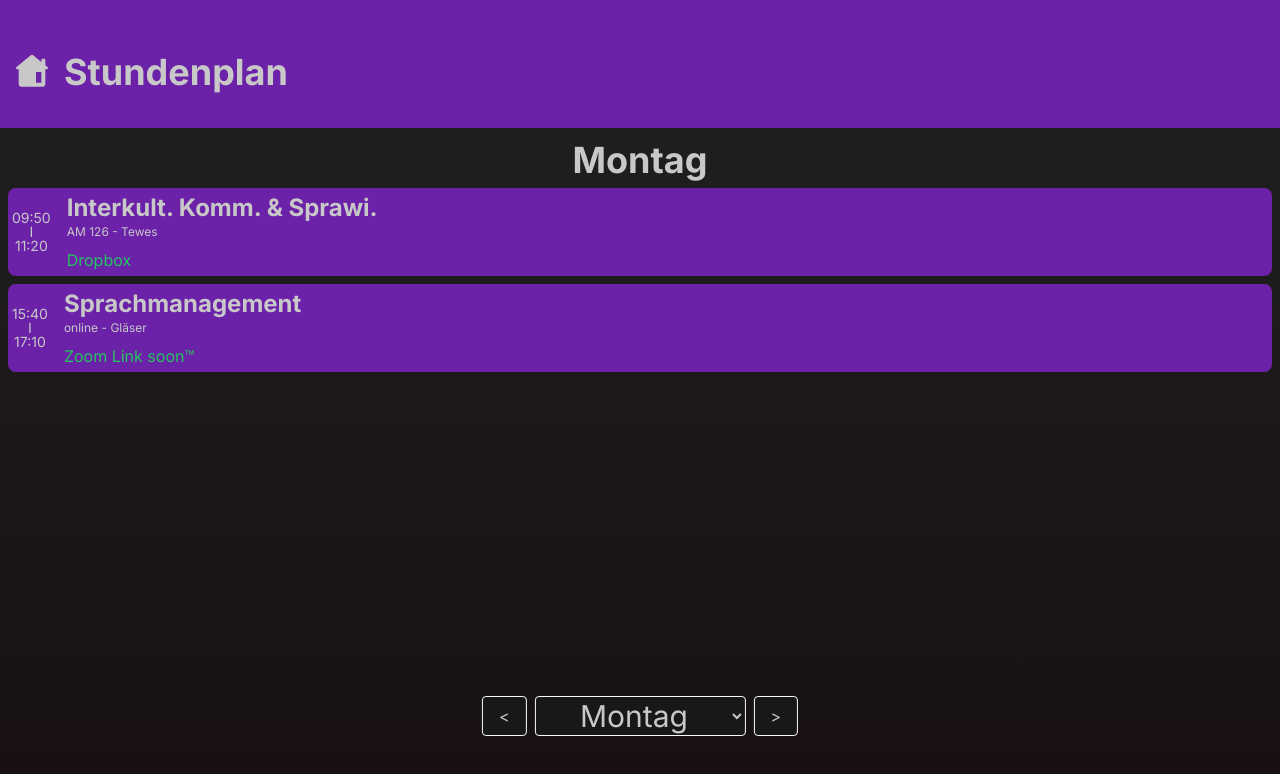
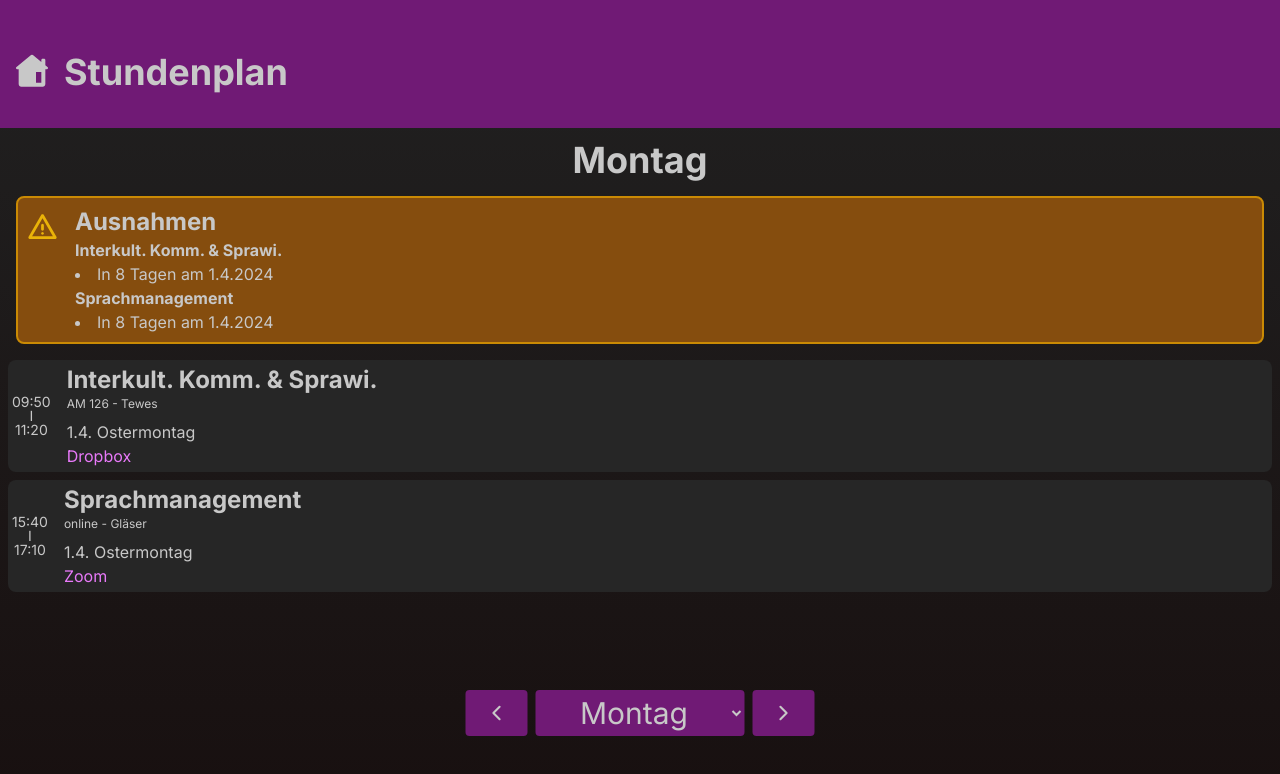
Before and after one commit to jmjules/KMM-Helper, a Next.js app: page /stundenplan in a window 1280 px wide. Shown: the top 774 px of the page. Built offline with nearby package versions, Linux system fonts and the light colour scheme.

Commit message:
updated UI

```diff
--- a/src/app/page.tsx
+++ b/src/app/page.tsx
@@ -6,7 +6,7 @@ import HowToNotice from "@/app/components/HowToNotice";
 export default function Home() {
   return (
     <main className="min-h-screen">
-      <div className="h-36 p-3 mb-7 bg-red-700 flex place-items-center">
+      <div className="h-36 p-3 mb-7 bg-fuchsia-900 flex place-items-center">
         <h1 className="text-4xl font-extrabold">KMM-Hub</h1>
       </div>
 
@@ -20,7 +20,7 @@ export default function Home() {
         <nav className="flex flex-col md:flex-row gap-5 mt-5">
           <Link
             href="/stundenplan"
-            className="text-xl rounded-lg bg-slate-800 px-5 py-7 flex gap-5 items-center"
+            className="text-xl rounded-lg bg-stone-800 px-5 py-7 flex gap-5 items-center"
           >
             <img src="/icons/icon-timetable.svg" className="w-9" />
             Stundenplan
@@ -28,7 +28,7 @@ export default function Home() {
 
           <Link
             href="/semesterdaten"
-            className="text-xl rounded-lg bg-slate-800 px-5 py-7 flex gap-5 items-center"
+            className="text-xl rounded-lg bg-stone-800 px-5 py-7 flex gap-5 items-center"
           >
             <img src="/icons/icon-calendar.svg" className="w-9" />
             Semesterdaten
@@ -36,7 +36,7 @@ export default function Home() {
 
           <Link
             href="/"
-            className="text-xl rounded-lg bg-slate-800 px-5 py-7 flex gap-5 items-center"
+            className="text-xl rounded-lg bg-stone-800 px-5 py-7 flex gap-5 items-center"
           >
             {/* <img src="/icons/icon-calendar.svg" className="w-9" /> */}
             <h2 className="text-xl font-bold">???</h2>
--- a/src/app/stundenplan/components/Timetable.tsx
+++ b/src/app/stundenplan/components/Timetable.tsx
@@ -58,7 +58,7 @@ export default function Timetable ( {timeTableData}: TimetableProps ) {
   const [startX, setStartX] = useState(null);
 
   const handleTouchStart = (event) => {
-    // setStartX(event.touches[0].clientX);
+    setStartX(event.touches[0].clientX);
     console.log("touch started");
 
   };
@@ -73,8 +73,12 @@ export default function Timetable ( {timeTableData}: TimetableProps ) {
 
     if (deltaX > 50 && selectedIndex > 0) {
       setSelectedDay(days[selectedIndex-1]); // Swipe right, go to previous day
+      console.log("right");
+
     } else if (deltaX < -50 && selectedIndex < days.length - 1) {
       setSelectedDay(days[selectedIndex+1]); // Swipe left, go to next day
+      console.log("left");
+
     }
   };
 
@@ -85,14 +89,14 @@ export default function Timetable ( {timeTableData}: TimetableProps ) {
         <TimetableDisplay selectedDay={selectedDay} data={timeTableData} /> : null
       }
       <TimetableMenu selectedDay={selectedDay} setSelectedDay={setSelectedDay} />
-      {/* <div
+      <div
         onTouchStart={handleTouchStart}
         onTouchEnd={handleTouchEnd}
         onTouchCancel={handleTouchEnd}
         // onPointerDown={e => console.log("down")}
         // onPointerMove={e => console.log("move")}
-        className="absolute top-0 bottom-0 left-0 right-0 z-1??? bg-green-500">
-      </div> */}
+        className="absolute top-32 bottom-32 left-0 right-0 z-1 bg-transparent">
+      </div>
     </>
   );
 }
--- a/src/app/stundenplan/components/TimetableDisplay.tsx
+++ b/src/app/stundenplan/components/TimetableDisplay.tsx
@@ -49,8 +49,12 @@ export default function TimetableDisplay({ selectedDay, data }: TimetableDisplay
         <h2 className="text-4xl font-bold text-center">{selectedDay}</h2>
         {
           filteredExceptions.length > 0 &&
-          (<div className="bg-red-700 rounded-lg m-2 p-2">
-            <h3 className="text-2xl font-bold">⚠ Ausnahmen</h3>
+          (<div className="bg-yellow-800 rounded-lg border-2 border-yellow-600  m-4 p-2 flex gap-4">
+            <div className="self-start py-1 text-yellow-500">
+              <svg xmlns="http://www.w3.org/2000/svg" fill="currentColor" height="33" width="33" viewBox="0 -960 960 960" ><path d="M109-120q-11 0-20-5.5T75-140q-5-9-5.5-19.5T75-180l370-640q6-10 15.5-15t19.5-5q10 0 19.5 5t15.5 15l370 640q6 10 5.5 20.5T885-140q-5 9-14 14.5t-20 5.5H109Zm69-80h604L480-720 178-200Zm302-40q17 0 28.5-11.5T520-280q0-17-11.5-28.5T480-320q-17 0-28.5 11.5T440-280q0 17 11.5 28.5T480-240Zm0-120q17 0 28.5-11.5T520-400v-120q0-17-11.5-28.5T480-560q-17 0-28.5 11.5T440-520v120q0 17 11.5 28.5T480-360Zm0-100Z"/></svg>
+            </div>
+            <div>
+              <h3 className="text-2xl font-bold">Ausnahmen</h3>
               {filteredExceptions.map(arr => (
                 <>
                   <p className="font-bold">{arr[0]}</p>
@@ -58,16 +62,16 @@ export default function TimetableDisplay({ selectedDay, data }: TimetableDisplay
                       { arr[1].map((dateString) => (
                         <>
                           {
-                          compareToToday(dateString) >= 0 && compareToToday(dateString) < 31
+                            compareToToday(dateString) >= 0 && compareToToday(dateString) < 15
                               &&
                             <li className="list-inside list-disc"> {createWarningText(dateString)} </li>
                           }
                         </>
                       )) }
-
                     </ul>
                 </>
               ))}
+            </div>
           </div>)
         }
 
@@ -77,7 +81,7 @@ export default function TimetableDisplay({ selectedDay, data }: TimetableDisplay
           const bodyArr = classData.body.split("<br>")
 
           return (
-            <div key={classKey} className="bg-purple-800 rounded-lg m-2 p-1 flex gap-4">
+            <div key={classKey} className="bg-neutral-800 rounded-lg m-2 p-1 flex gap-4">
               <p className="text-sm text-center leading-none self-center">
                 {classData.start} <br />
                      I <br />
@@ -91,7 +95,7 @@ export default function TimetableDisplay({ selectedDay, data }: TimetableDisplay
                   <p key={paragraph} className="p-0">{paragraph}</p>
                 ))}
 
-                <a href={classData.link[0]} target="_blank" className="text-green-500">
+                <a href={classData.link[0]} target="_blank" className="text-fuchsia-400">
                   {classData.link[1]}
                 </a>
               </div>
--- a/src/app/stundenplan/components/TimetableMenu.tsx
+++ b/src/app/stundenplan/components/TimetableMenu.tsx
@@ -33,17 +33,25 @@ export default function TimetableMenu( {selectedDay, setSelectedDay}: TimetableM
 
     return (
         <div className="fixed z-10 bottom-16 left-2/4 -translate-x-1/2 flex gap-2">
-            <button onClick={()=> handleClick("previous")} className="bg-zinc-900 border border-stone-50 rounded px-4"> {"<"} </button>
+            <button onClick={()=> handleClick("previous")} className="bg-fuchsia-900 rounded px-4">
+                <svg xmlns="http://www.w3.org/2000/svg" width={30} id="left" x="0" y="0" version="1.1" viewBox="0 0 29 29">
+                    <path fill="none" stroke="#c8c8c8" stroke-linecap="round" stroke-linejoin="round" stroke-miterlimit="10" stroke-width="2" d="m17.5 20.5-6-6 6-6"></path>
+                </svg>
+            </button>
             <select
-            className="text-3xl bg-zinc-900 border border-stone-50 rounded px-3 text-center"
+            className="text-3xl bg-fuchsia-900 rounded px-3 py-1 text-center"
             value={selectedDay}
             onChange={(e) => setSelectedDay(e.target.value as 'Montag' | 'Dienstag' | 'Mittwoch' | 'Donnerstag' | 'Freitag')}
             >
                 {options.map((option) => (
-                    <option key={option} value={option} className="bg-zinc-700"> {option} </option>
+                    <option key={option} value={option} className="bg-fuchsia-900"> {option} </option>
                 ))}
             </select>
-            <button onClick={()=> handleClick("next")} className="bg-zinc-900 border border-stone-50 rounded px-4"> {">"} </button>
+            <button onClick={()=> handleClick("next")} className="bg-fuchsia-900 rounded px-4">
+                <svg className="scale-x-[-1]" xmlns="http://www.w3.org/2000/svg" width={30} id="left" x="0" y="0" version="1.1" viewBox="0 0 29 29">
+                    <path fill="none" stroke="#c8c8c8" stroke-linecap="round" stroke-linejoin="round" stroke-miterlimit="10" stroke-width="2" d="m17.5 20.5-6-6 6-6"></path>
+                </svg>
+             </button>
         </div>
     )
 }
--- a/src/app/stundenplan/data.json
+++ b/src/app/stundenplan/data.json
@@ -6,9 +6,9 @@
             "room": "AM 126",
             "start": "09:50",
             "end": "11:20",
-            "body": "",
+            "body": "1.4. Ostermontag",
             "link": ["https://www.dropbox.com/sh/4ckuiws1x2g8a3p/AABQrDcRdyhWoB7LiBhzTlvla?dl=0", "Dropbox"],
-            "exceptions": []
+            "exceptions": ["2024-04-01"]
         },
         {
             "name": "Sprachmanagement",
@@ -16,9 +16,9 @@
             "room": "online",
             "start": "15:40",
             "end": "17:10",
-            "body": "",
-            "link": ["https://www.duckduckgo.com", "Zoom Link soon™"],
-            "exceptions": []
+            "body": "1.4. Ostermontag",
+            "link": ["https://h-ka-de.zoom-x.de/j/66763376199?pwd=V1JMUGpObHhYVWwybmxOS1BNU1FGZz09", "Zoom"],
+            "exceptions": ["2024-04-01"]
         }
     ],
     "Dienstag": [
@@ -73,7 +73,7 @@
             "start": "15:40",
             "end": "17:10",
             "body": "",
-            "link": [],
+            "link": ["https://technischeredaktion.com/3D_Animation", "Website"],
             "exceptions": []
         }
     ],
--- a/src/app/stundenplan/page.tsx
+++ b/src/app/stundenplan/page.tsx
@@ -12,8 +12,9 @@ export default async function TimetablePage() {
   const data = JSON.parse(file);
 
   return (
-    <main className="min-h-screen flex-col items-center justify-between">
-      <SubPageHeader pageTitle="Stundenplan" colorString="bg-purple-800" />
+    <main
+      className="min-h-screen flex-col items-center justify-between">
+      <SubPageHeader pageTitle="Stundenplan" colorString="bg-fuchsia-900" />
 
       <Timetable timeTableData={data} />
     </main>
```
Also changed, not shown: public/icons/icons-left.svg (added). Lines whose indentation alone changed are shown as unchanged.
